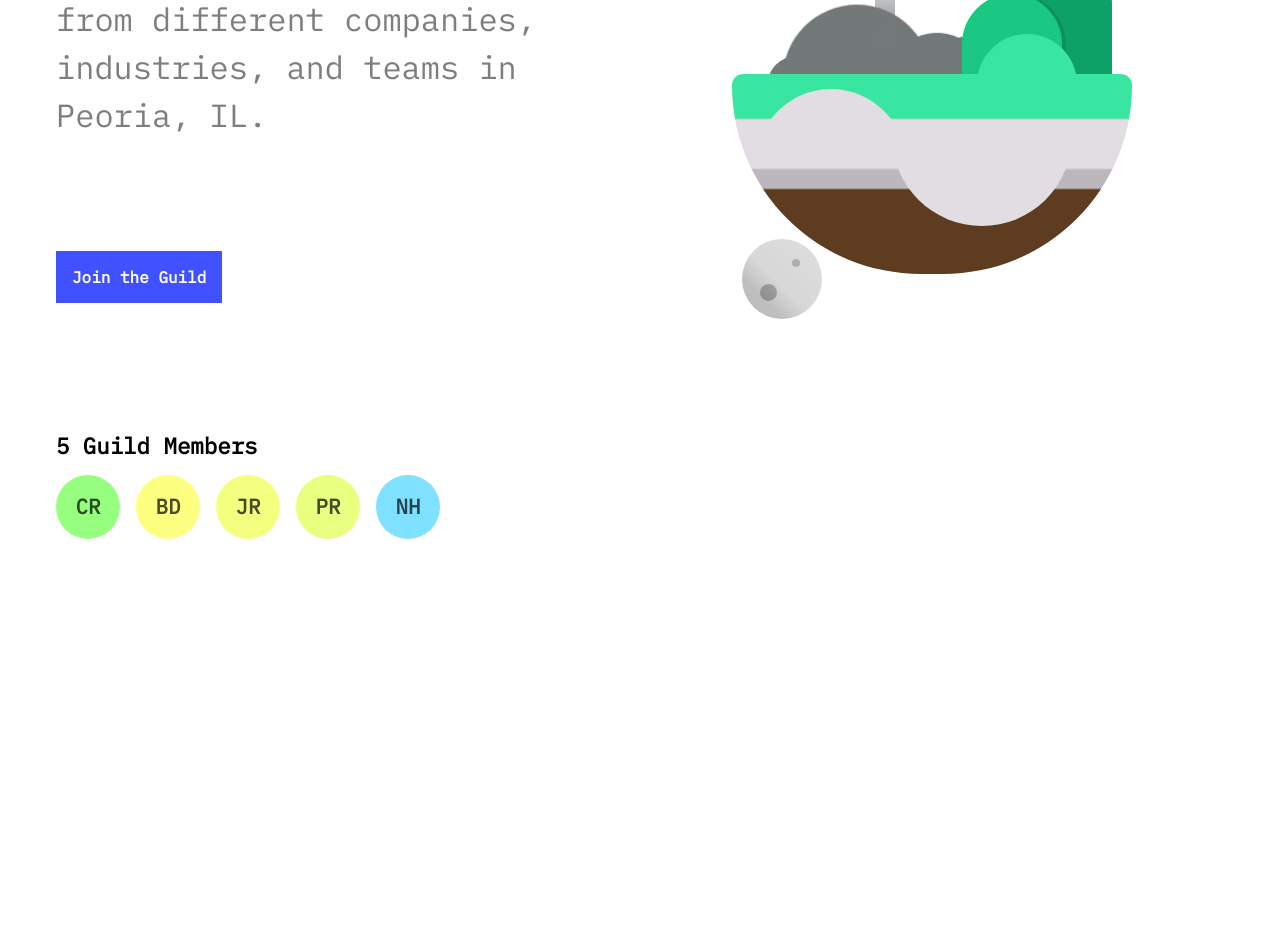
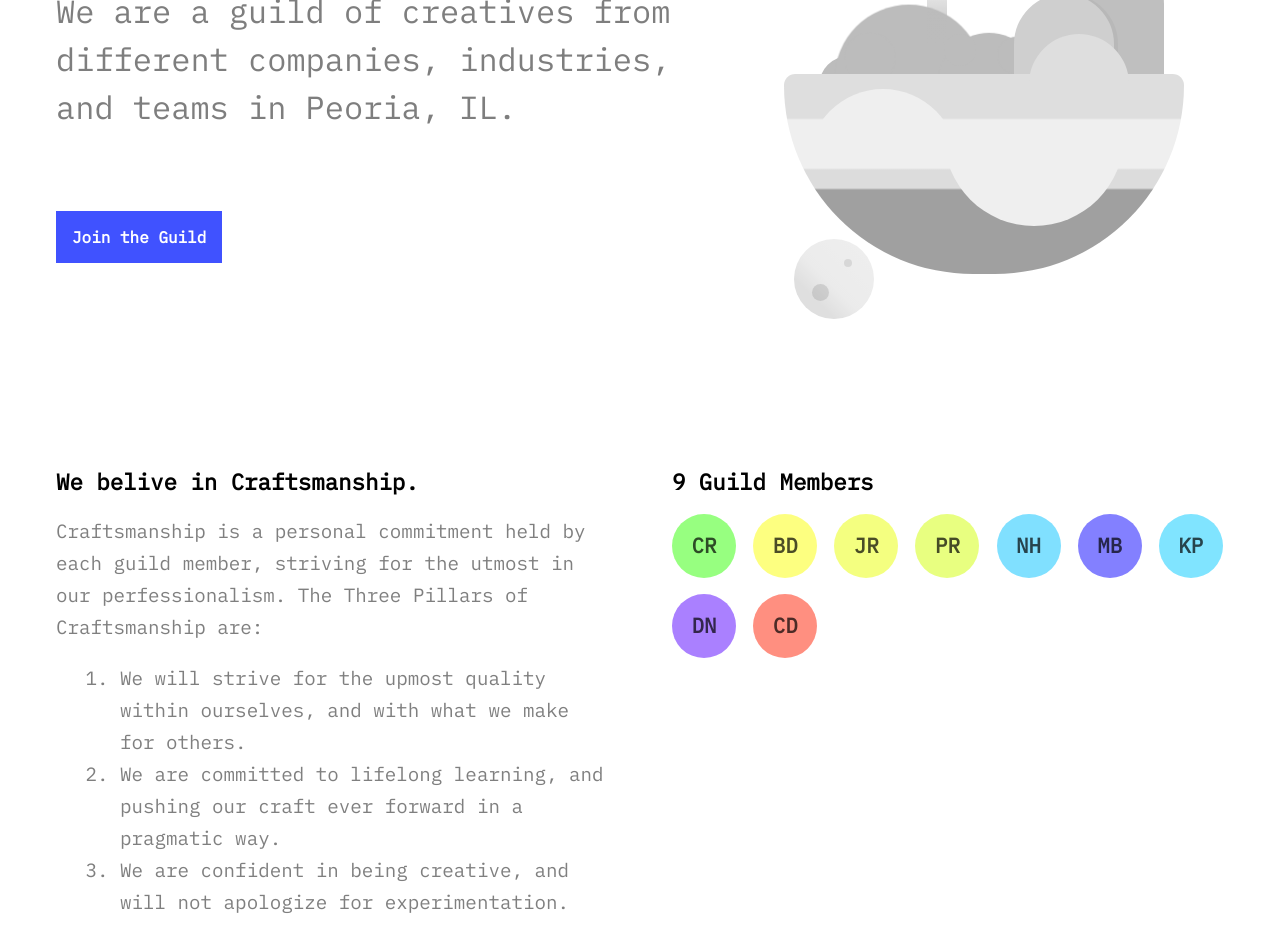
Before and after one commit to citycreatives/pia-creatives, a React (Create React App) app: page / in a window 1280 px wide. Shown: the part 402-1354 px from the top of the page. Before the commit the page ends 997 px from the top, so only its background shows below. Built offline with nearby package versions, Linux system fonts and the light colour scheme; no server answers.

Commit message:
Add in pillars of craftsmanship, update styles

```diff
--- a/src/App.css
+++ b/src/App.css
@@ -5,10 +5,25 @@
 header {
   display: flex;
   justify-content: space-between;
+  flex-wrap: wrap;
+}
+
+h1 {
+  font-size: 1.4rem;
+}
+
+section {
+  padding: 2rem 0;
+  display: grid;
+  grid-template-columns: repeat(auto-fill, calc(50% - 2rem));
+  gap: 4rem;
+  justify-content: space-evenly;
 }
 
 .content {
   padding: 3.5rem;
+  max-width: 1200px;
+  margin: auto;
 }
 
 .hero {
@@ -18,39 +33,16 @@ header {
 }
 
 .hero-content {
-  flex: 1;
+  max-width: 800px;
   align-self: center;
 }
 
 .hero-illustration {
   flex: 1;
   align-self: center;
-
-}
-
-.circle {
-  position: relative;
-  border-radius: 50%;
-  background: blue;
-}
-
-.c1 {
-  width: 300px;
-  height: 300px;
-}
-
-.c2 {
-  width: 40px;
-  height: 40px;
-}
-
-.c3 {
-  width: 100px;
-  height: 100px;
-}
-
-h1 {
-  font-size: 1.4rem;
+  filter: grayscale();
+  opacity: 0.5;
+  min-width: 480px;
 }
 
 .hero-content h1 {
@@ -65,18 +57,32 @@ h1 {
 }
 
 .members {
-  display: flex;
-  margin: -0.5rem;
-  flex-wrap: wrap;
+  display: grid;
+  grid-template-columns: repeat(auto-fill, minmax(4rem, 1fr));
+  gap: 1rem;
+  justify-content: space-evenly;
+}
+
+.craftsmanship p {
+  font-size: 1.2rem;
+  opacity: 0.5;
+  line-height: 2rem;
+}
+
+.craftsmanship ol {
+  font-size: 1.2rem;
+  opacity: 0.5;
+  line-height: 2rem;
+  padding-left: 4rem;
 }
 
 .button {
   display: inline-block;
-  background-color: #4052ff;
+  background-color: #4052FF;
   color: white;
   padding: 1rem;
   font-weight: bold;
-  margin-top: 5rem;
+  margin-top: 3rem;
   font-size: 1rem;
   user-select: none;
   transition: transform 0.2s ease, box-shadow 0.2s ease;
@@ -89,12 +95,20 @@ h1 {
   cursor: pointer;
 }
 
-@media all and (max-width: 950px) {
-  .hero-illustration {
-    display: none;
-  }
+.weather {
+  text-align: right;
+}
 
+@media all and (max-width: 900px) {
+  section { grid-template-columns: auto; }
+  .hero-illustration { display: none; }
   .content {
     padding: 2rem;
+    max-width: 600px;
+  }
+  .weather {
+    padding: 1rem 0;
+    width: 100%;
+    text-align: left;
   }
 }
--- a/src/App.js
+++ b/src/App.js
@@ -14,7 +14,11 @@ class App extends Component {
         { name: "Brandon D'Adam" },
         { name: "Jared Rauh" },
         { name: "Parker Roth" },
-        { name: "Nicklaus Hernan" }
+        { name: "Nicklaus Hernan" },
+        { name: "Matt Blick" },
+        { name: "Kayla Phillips" },
+        { name: "David Nielsen" },
+        { name: "Chad DeWeese" },
       ]
     }
   }
@@ -29,7 +33,7 @@ class App extends Component {
 
         <div className="hero">
           <div className="hero-content">
-            <h1>Discuss, share, and think.</h1>
+            <h1>Discuss, share, and imagine.</h1>
             <p>We are a guild of creatives from different companies, industries, and teams in Peoria, IL.</p>
             <a href="https://chandlerroth.typeform.com/to/bfG7L5" className="button">Join the Guild</a>
           </div>
@@ -38,11 +42,24 @@ class App extends Component {
           </div>
         </div>
 
-        <h1>{this.state.members.length} Guild Members</h1>
-        <div className="members">
-          {this.state.members.map((member, index) => <Member key={index} name={member.name} />)}
-        </div>
+        <section>
+          <div className="craftsmanship">
+            <h1>We belive in Craftsmanship.</h1>
+            <p>Craftsmanship is a personal commitment held by each guild member, striving for the utmost in our perfessionalism. The Three Pillars of Craftsmanship are:</p>
+            <ol>
+              <li>We will strive for the upmost quality within ourselves, and with what we make for others.</li>
+              <li>We are committed to lifelong learning, and pushing our craft ever forward in a pragmatic way.</li>
+              <li>We are confident in being creative, and will not apologize for experimentation.</li>
+            </ol>
+          </div>
 
+          <div className="guild">
+            <h1>{this.state.members.length} Guild Members</h1>
+            <div className="members">
+              {this.state.members.map((member, index) => <Member key={index} name={member.name} />)}
+            </div>
+          </div>
+        </section>
       </div>
     );
   }
--- a/src/Member.css
+++ b/src/Member.css
@@ -7,7 +7,6 @@
   line-height: 4rem;
   font-size: 1.3rem;
   font-weight: bold;
-  margin: 0.5rem;
   user-select: none;
   color: rgba(0, 0, 0, 0.7);
 }
--- a/src/Weather.js
+++ b/src/Weather.js
@@ -23,7 +23,7 @@ class Weather extends Component {
   render() {
     console.log(this.state);
     if (this.state.temperature && this.state.summary)
-      return <div style={{textAlign: 'right'}}>{Math.round(this.state.temperature)}°F in Peoria, IL</div>;
+      return <div className="weather">{Math.round(this.state.temperature)}°F in Peoria, IL</div>;
     return null;
   }
 }
```
